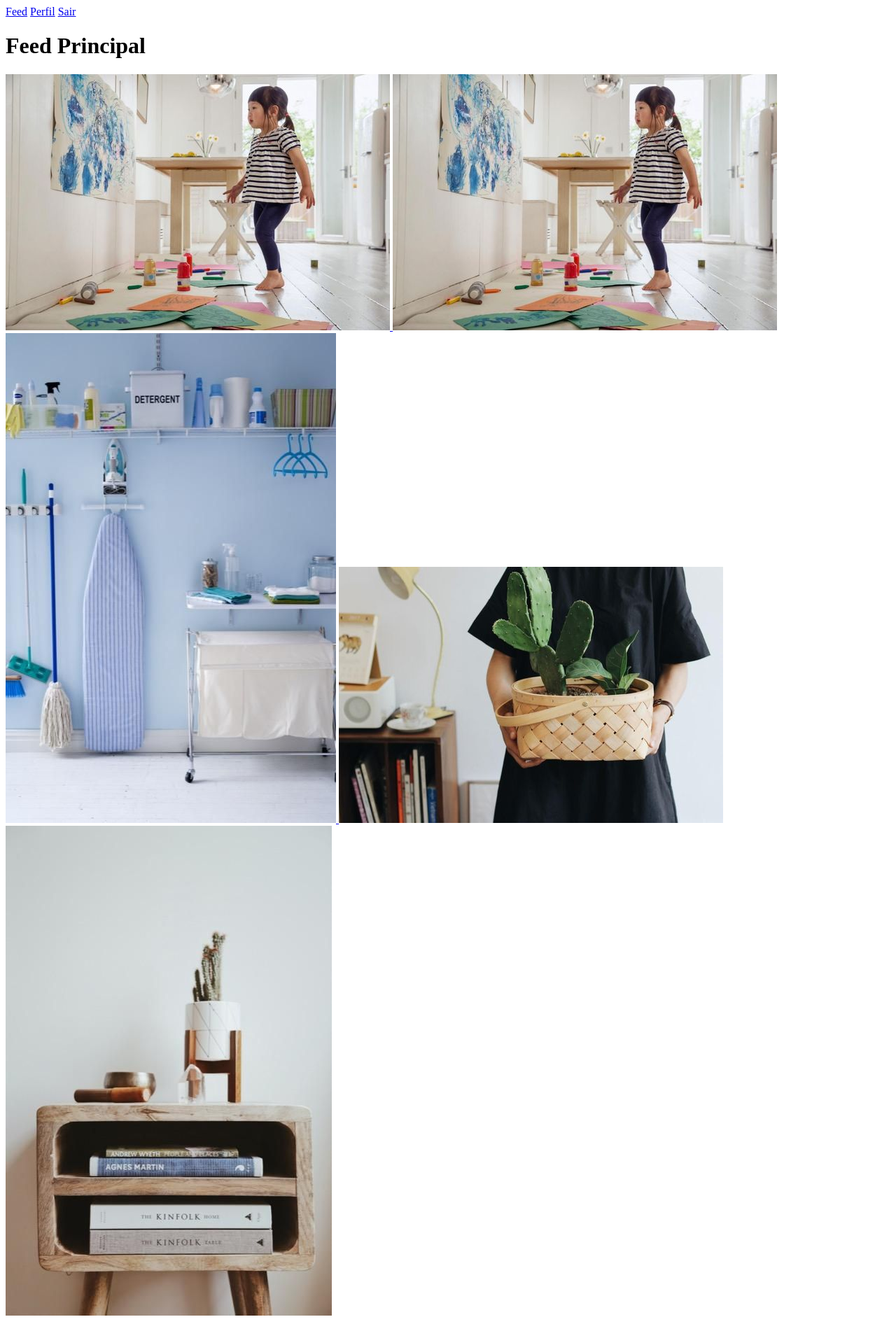
After one commit to YaraAnalysis/ProjetoFakePinterest, a Flask app: page /feed in a window 1280 px wide. The commit adds this page. Shown: the whole page at 70% size. Run offline with Flask 3, Linux system fonts and the light colour scheme; a user stored in the database is signed in.

Commit message:
Criando o feed do pinterest

```diff
--- a/fakepinterest/__init__.py
+++ b/fakepinterest/__init__.py
@@ -7,6 +7,7 @@ from flask_bcrypt import Bcrypt
 app = Flask(__name__)
 app.config["SQLALCHEMY_DATABASE_URI"] = "sqlite:///comunidade.db"  #Aqui pode escolher outro DB, tipo Postgrees
 app.config["SECRET_KEY"] = "b405fce2e6d00c927b01de29aa9feeb8"
+app.config["UPLOAD_FOLDER"] = "static/fotos_posts"
 
 database = SQLAlchemy(app)
 bcrypt = Bcrypt(app)
--- a/fakepinterest/routes.py
+++ b/fakepinterest/routes.py
@@ -63,3 +63,10 @@ def perfil(id_usuario):
 def logout():
     logout_user()
     return redirect(url_for("homepage"))
+
+
+@app.route("/feed")
+@login_required
+def feed():
+    fotos = Foto.query.order_by(Foto.data_criacao.desc()).all()[:20]
+    return render_template("feed.html", fotos=fotos)
--- /dev/null
+++ b/fakepinterest/templates/feed.html
@@ -0,0 +1,15 @@
+{% extends "homepage.html" %}
+
+
+{% block body %}
+{% include "navbar.html" %}
+
+<h1>Feed Principal</h1>
+
+{% for foto in fotos %}
+<a href="{{ url_for('perfil', id_usuario=foto.id_usuario) }}">
+    <img src="{{ url_for('static', filename='fotos_posts/{}'.format(foto.imagem)) }}">
+</a>
+{% endfor %}
+
+{% endblock %}
--- /dev/null
+++ b/fakepinterest/templates/navbar.html
@@ -0,0 +1,5 @@
+<nav>
+    <a href="{{ url_for('feed') }}">Feed</a>
+    <a href="{{ url_for('perfil', id_usuario=current_user.id) }}">Perfil</a>
+    <a href="{{ url_for('logout') }}">Sair</a>
+</nav>
--- a/fakepinterest/templates/perfil.html
+++ b/fakepinterest/templates/perfil.html
@@ -6,6 +6,7 @@ Perfil - {{ usuario }}
 
 {% block body %}
 <body>
+{% include "navbar.html" %}
 
 <h1>Perfil do usuário: {{ usuario.username }}</h1>
 
@@ -18,9 +19,6 @@ Perfil - {{ usuario }}
 </form>
 {% endif %}
 
-<a href="{{ url_for('logout') }}">Sair</a>
-
-
 
 {% for foto in usuario.fotos %}
 <img src="{{ url_for('static', filename='fotos_posts/{}'.format(foto.imagem)) }}">
```
Also changed, not shown: fakepinterest/static/fotos_posts/pinterest-4.jpg (added), fakepinterest/static/fotos_posts/pinterest-5.jpg (added), instance/comunidade.db.
